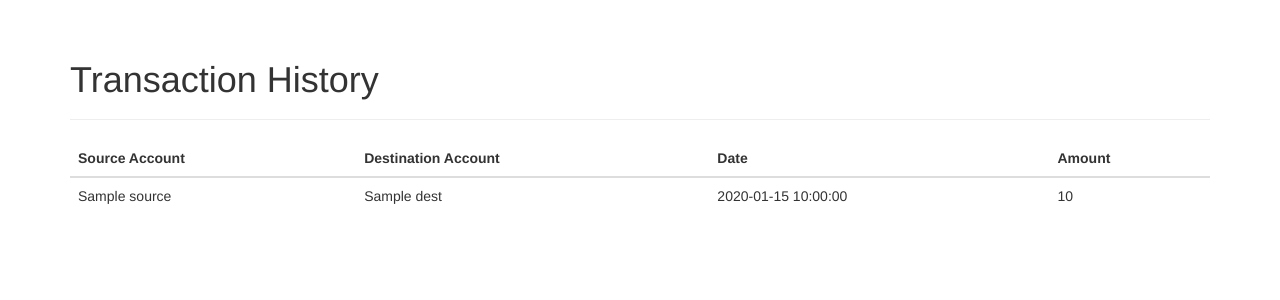
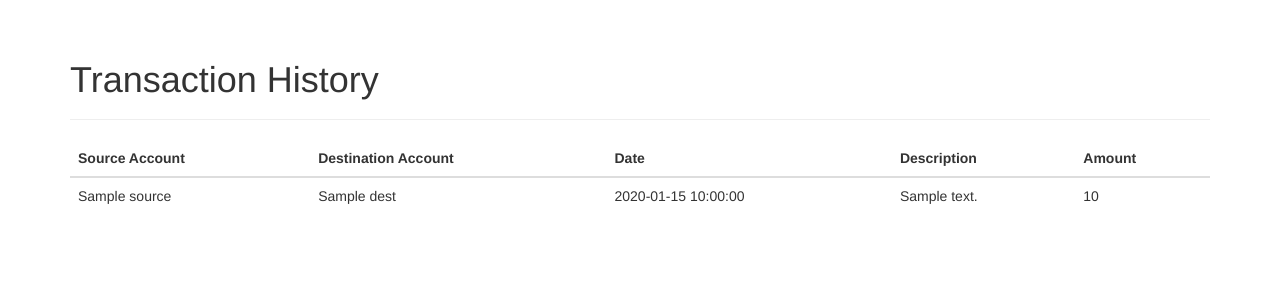
Before and after one commit to bxbrenden/gnucash-helper, a Python web app: template templates/transactions.html in a window 1280 px wide. Shown: the part 52-352 px from the top of the page. Run offline with Jinja, Linux system fonts and the light colour scheme; the template is opened without the code that fills it: most values are stand-ins (such as "Sample title", 1, 10 or a date in 2020); some libraries are stand-ins or nearby versions.

Commit message:
add description field

```diff
--- a/templates/transactions.html
+++ b/templates/transactions.html
@@ -11,6 +11,7 @@
       <th>Source Account</th>
       <th>Destination Account</th>
       <th>Date</th>
+      <th>Description</th>
       <th>Amount</th>
     </thead>
     <tbody>
@@ -19,6 +20,7 @@
 	<td>{{ trans['source'] }}</td>
 	<td>{{ trans['dest'] }}</td>
 	<td>{{ trans['date'] }}</td>
+	<td>{{ trans['description'] }}</td>
 	<td>{{ trans['amount'] }}</td>
       </tr>
       {% endfor %}
```
